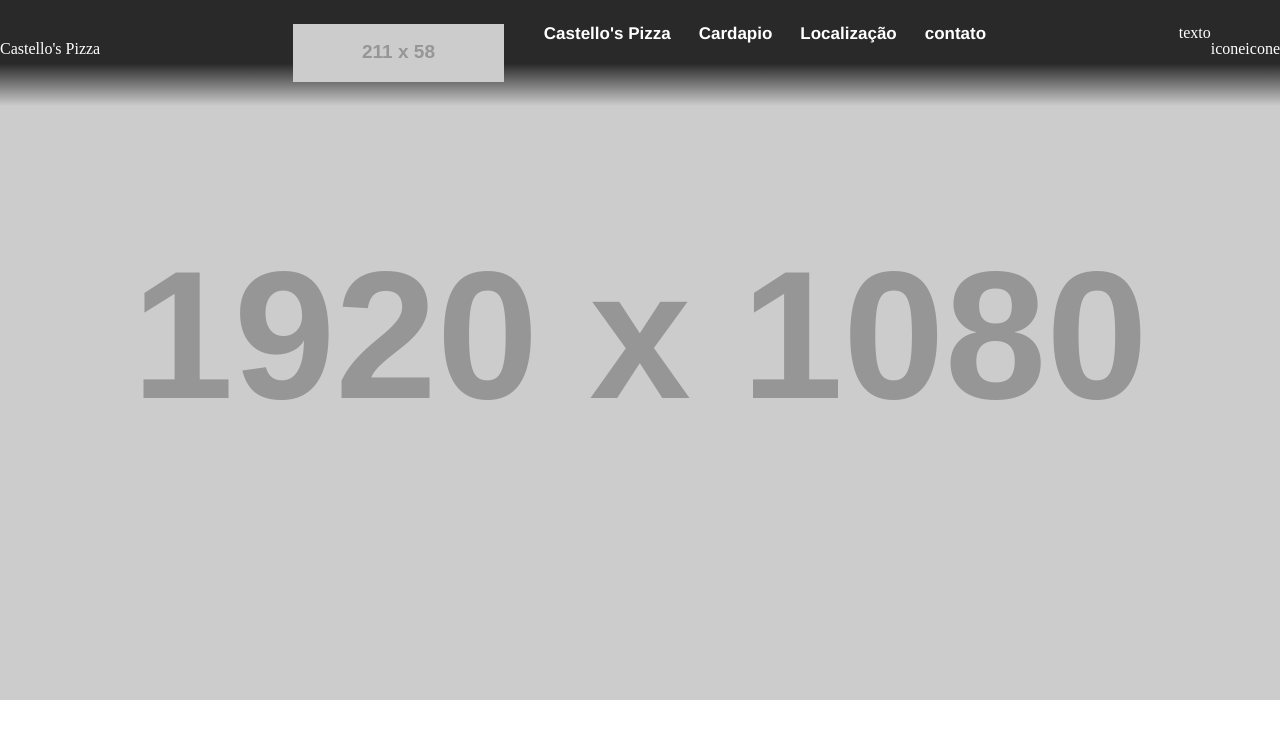
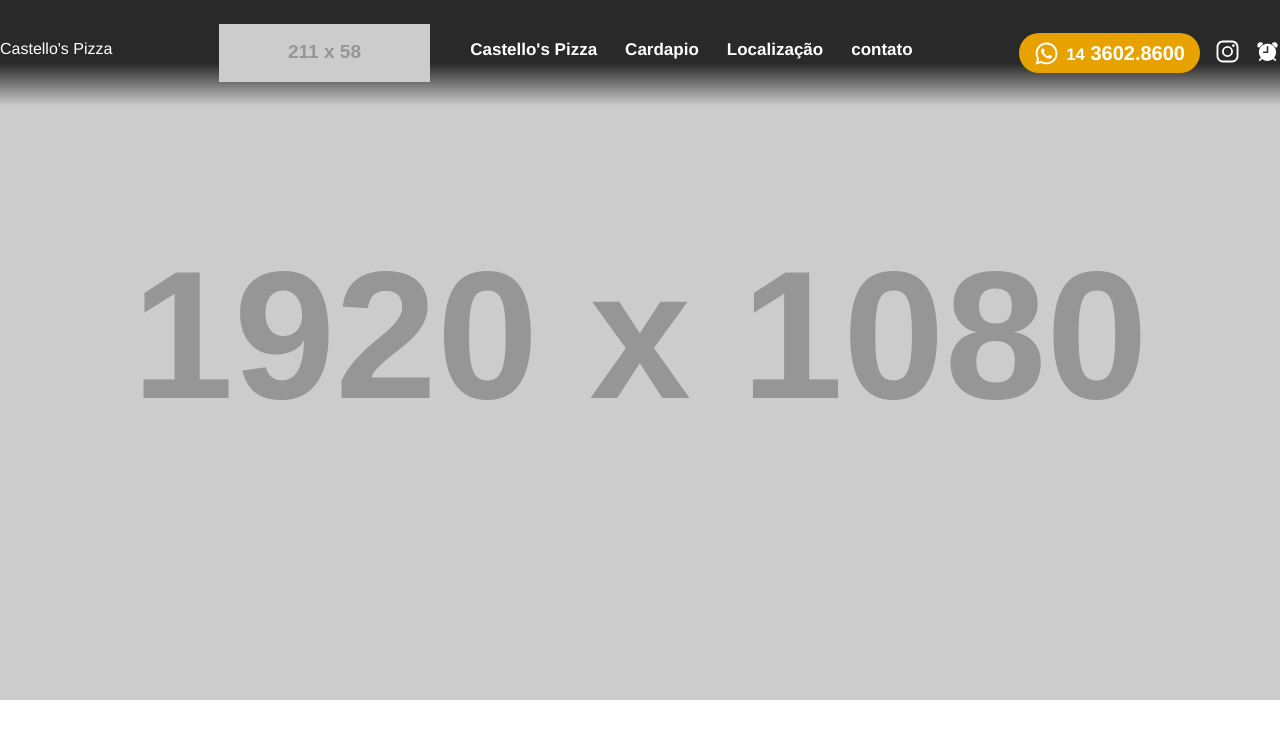
Before and after one commit to Matheus2306/Pizzaria, a plain HTML site: page index.html in a window 1280 px wide. Drawn offline with nearby package versions, Linux system fonts and the light colour scheme; placeholder pictures from the web are drawn by us.

Commit message:
continuando o header

```diff
--- a/css/style.css
+++ b/css/style.css
@@ -3,6 +3,7 @@ body {
   margin: 0;
   padding: 0;
   box-sizing: border-box;
+  font-family: Helvetica, sans-serif;
 }
 
 .fullcontainer {
@@ -57,6 +58,7 @@ header {
 
 .main-navigation {
   display: flex;
+  align-items: center;
 }
 
 .main-navigation ul {
@@ -72,7 +74,7 @@ header {
   text-decoration: none;
   font-size: 17px;
   font-weight: 700;
-  font-family: Helvetica, sans-serif;
+
   margin-bottom: 3px;
   border-bottom: solid 3px transparent;
 }
@@ -81,11 +83,34 @@ header {
   border-color: #e7a200;
 }
 
+.sec-menu {
+  display: flex;
+}
+
 .sec-menu{
     display: flex;
+    align-items: center;
+    gap: 15px;
 }
 
-.site-header-main{
-    display: flex;
-    justify-content: space-between;
+.site-header-main {
+  display: flex;
+  justify-content: space-between;
 }
+
+.sec-menu ion-icon{
+font-size: 25px;
+}
+
+#btnZap{
+background: #e7a200;
+border-radius: 65px;
+padding: 0px 15px;
+font-size: 20px;
+font-weight: bolder;
+height: 40px;
+
+display: flex;
+align-items: center;
+gap: 7px;
+}
--- a/index.html
+++ b/index.html
@@ -17,7 +17,7 @@
           <p>Castello's Pizza</p>
           <!-- "nav" cria uma barra de navegação -->
           <nav id="site-navigation" class="main-navigation">
-            <img src="https://placehold.co/211x58" alt="" />
+            <img src="https://placehold.co/211x58" alt="" height="58px"/>
             <!-- ul>li*4>a ele irá criar uma lista que possui links -->
             <!-- ">" descreve que aquilo ira conter o item subsequênte -->
             <ul id="menu-principal" class="primary-menu">
@@ -28,12 +28,23 @@
             </ul>
           </nav>
           <div class="sec-menu">
-            <div>texto</div>
-            <p>icone</p>
-            <p>icone</p>
+            <div id="btnZap">
+              <ion-icon name="logo-whatsapp"></ion-icon
+              ><b><small>14</small> 3602.8600</b>
+            </div>
+            <div><ion-icon name="logo-instagram"></ion-icon></div>
+            <div><ion-icon name="alarm"></ion-icon></div>
           </div>
         </div>
       </header>
     </div>
   </body>
+  <script
+    type="module"
+    src="https://unpkg.com/ionicons@7.1.0/dist/ionicons/ionicons.esm.js"
+  ></script>
+  <script
+    nomodule
+    src="https://unpkg.com/ionicons@7.1.0/dist/ionicons/ionicons.js"
+  ></script>
 </html>
```
Also changed, not shown: js/script.js (added).
